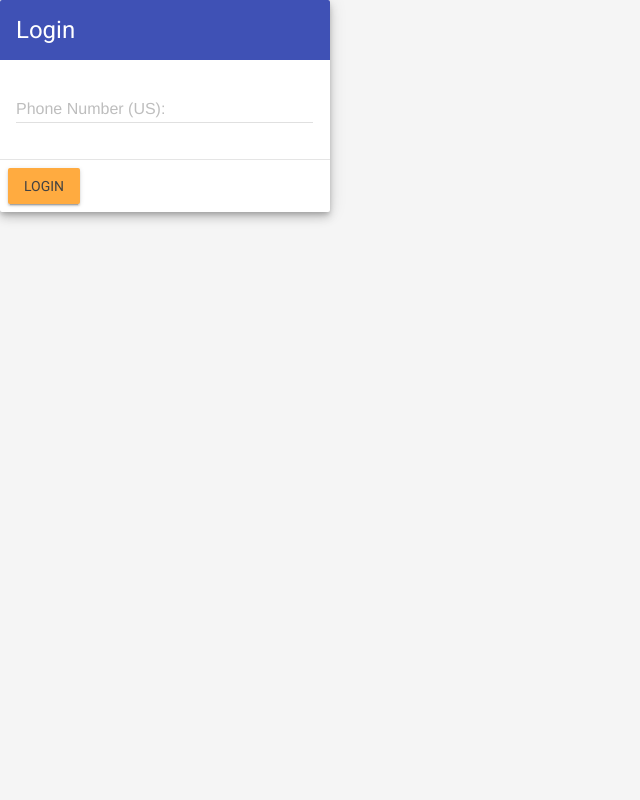
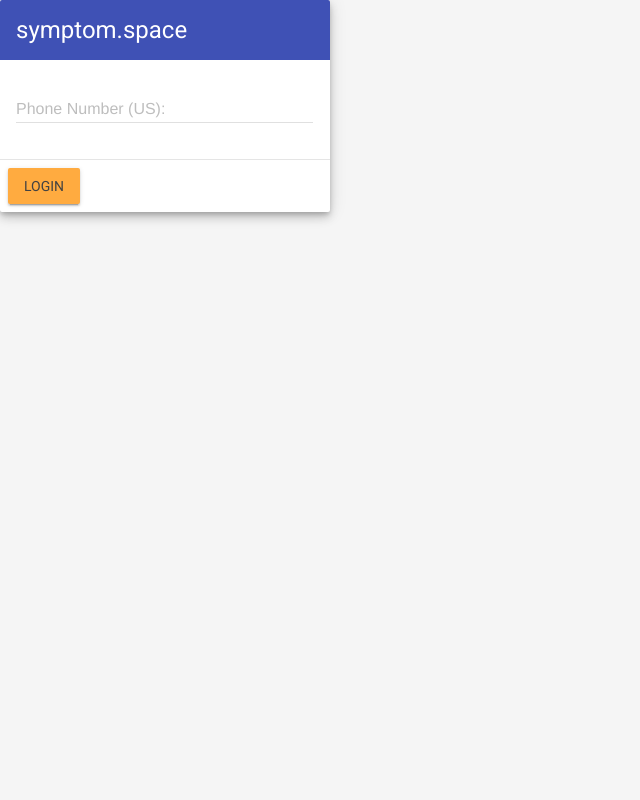
Before and after one commit to AshleyBilbrey/symptomspace, a Flask app: page /login in a window 1280 px wide. Shown: the whole page, without its empty margins (0-640 px from the left). Run offline with Flask 2, Linux system fonts and the light colour scheme.

Commit message:
update title

```diff
--- a/templates/login.html
+++ b/templates/login.html
@@ -18,7 +18,7 @@
 			<div class="mdl-card mdl-shadow--6dp">
 				<form action="/login" method="POST">
 					<div class="mdl-card__title mdl-color--primary mdl-color-text--white">
-						<h2 class="mdl-card__title-text">Login</h2>
+						<h2 class="mdl-card__title-text">symptom.space</h2>
 					</div>
 			  		<div class="mdl-card__supporting-text">
 							<div class="mdl-textfield mdl-js-textfield mdl-textfield--floating-label">
--- a/templates/login2.html
+++ b/templates/login2.html
@@ -18,7 +18,7 @@
 			<div class="mdl-card mdl-shadow--6dp">
 				<form action="/auth" method="GET">
 					<div class="mdl-card__title mdl-color--primary mdl-color-text--white">
-						<h2 class="mdl-card__title-text">Login</h2>
+						<h2 class="mdl-card__title-text">symptom.space</h2>
 					</div>
 			  		<div class="mdl-card__supporting-text">
 			  			<p>We've texted you a link! Either click the link <em>or</em> enter the code here.</p>
```
